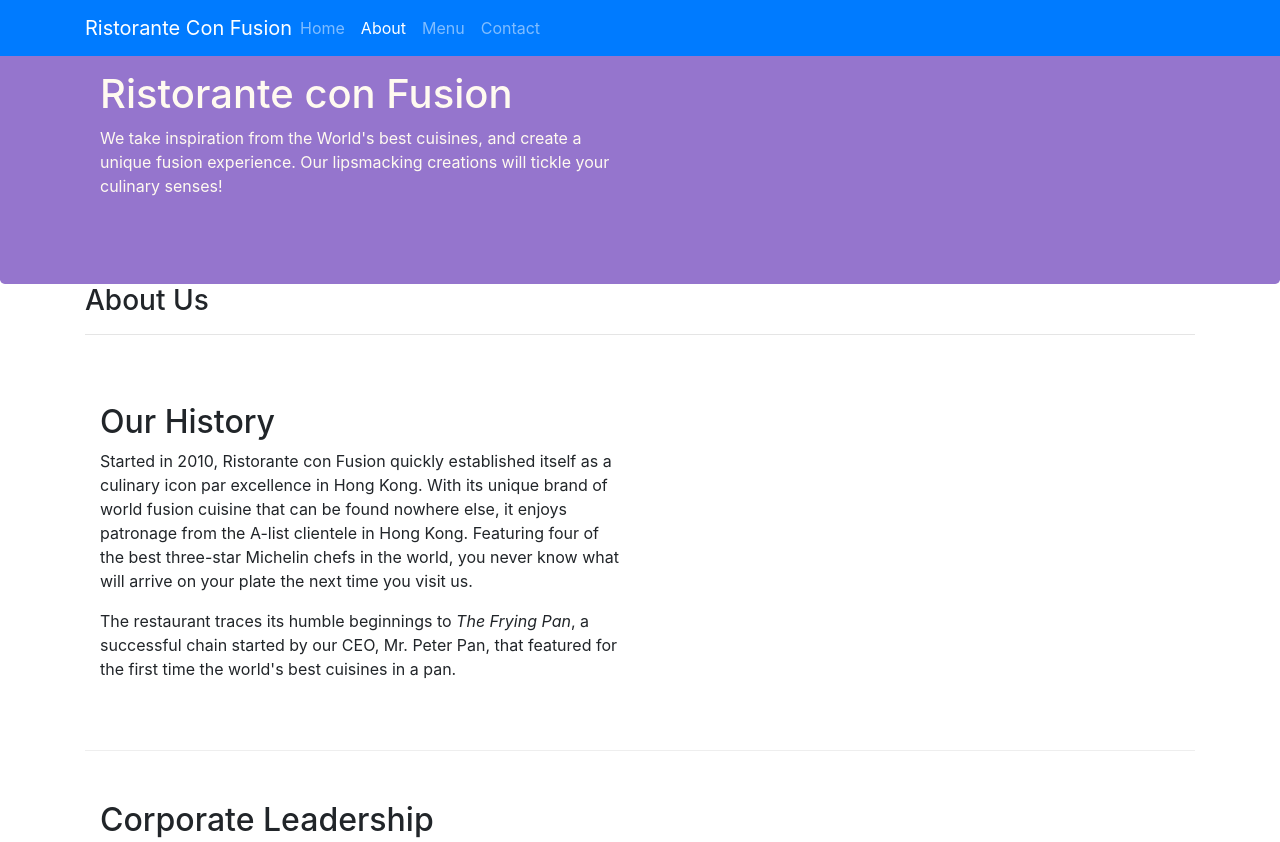
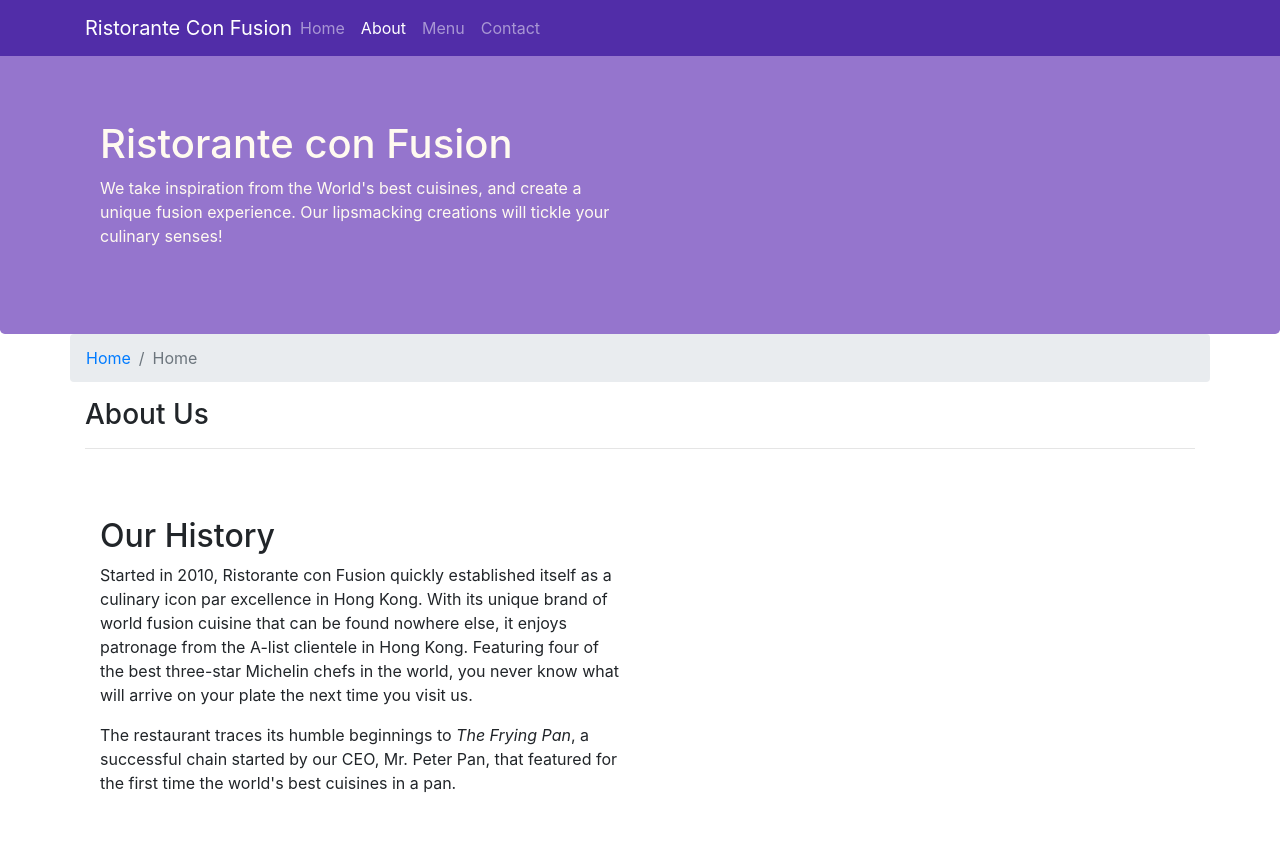
Before and after one commit to RamsesNtibu/Front-End-Bootstrap4, a website: page aboutus.html in a window 1280 px wide. Shown: the top 842 px of the page. Drawn offline with nearby package versions, Linux system fonts and the light colour scheme.

Commit message:
added a breadcrumb

```diff
--- a/aboutus.html
+++ b/aboutus.html
@@ -19,7 +19,7 @@
   </head>
 
   <body>
-    <nav class="navbar navbar-dark navbar-expand-sm bg-primary fixed-top">
+    <nav class="navbar navbar-dark navbar-expand-sm fixed-top">
       <div class="container">
         <button
           class="navbar-toggler"
@@ -29,12 +29,14 @@
         >
           <span class="navbar-toggler-icon"></span>
         </button>
-          <a class="navbar-brand mr-auto" href="#">Ristorante Con Fusion</a>
+        <a class="navbar-brand mr-auto" href="/index.html">Ristorante Con Fusion</a>
         <div class="collapse navbar-collapse" id="Navbar">
           <ul class="navbar-nav mr-auto">
-                  <li class="nav-item"><a class="nav-link" href="./index.html">Home</a></li>
             <li class="nav-item">
-                    <a class="nav-link active" href="#">About</a>
+              <a class="nav-link" href="./index.html">Home</a>
+            </li>
+            <li class="nav-item active">
+              <a class="nav-link" href="#">About</a>
             </li>
             <li class="nav-item"><a class="nav-link" href="#">Menu</a></li>
             <li class="nav-item"><a class="nav-link" href="#">Contact</a></li>
@@ -60,6 +62,10 @@
 
     <div class="container">
       <div class="row">
+          <ol class="col-12 breadcrumb">
+            <li class="breadcrumb-item"><a href="./index.html">Home</a></li>
+            <li class="breadcrumb-item active"><a>Home</a></li>
+          </ol>
         <div class="col">
           <h3>About Us</h3>
           <hr />
--- a/css/styles.css
+++ b/css/styles.css
@@ -23,9 +23,17 @@
     color: floralwhite;
 }
 
-.address {
+address {
     font-size: 80%;
     margin: 0px;
     color: black;
+}
 
+body {
+    padding: 50px 0px 0px 0px;
+    z-index: 0;
 }
+
+.navbar-dark{
+    background-color: #512DA8;
+}
```
Also changed, not shown: index.html (+1 -1 lines). Lines whose indentation alone changed are shown as unchanged.
